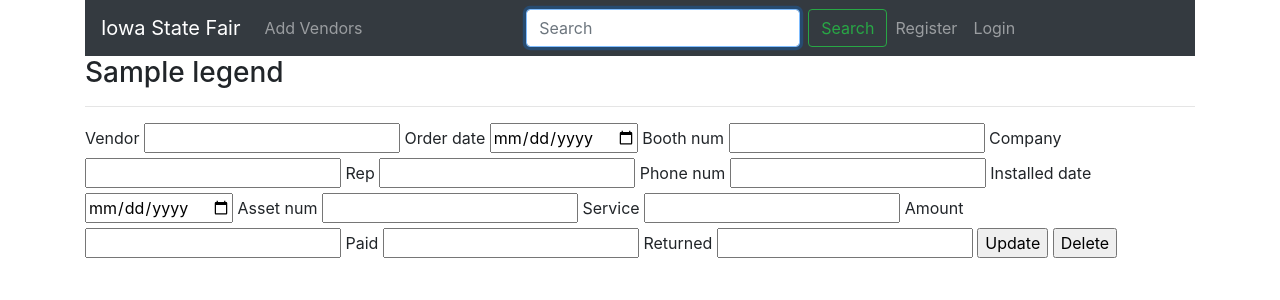
After one commit to kims99/Project, a Flask app: template templates/vendors.html in a window 1280 px wide. The commit adds this page. Shown: the top 300 px of the page. Run offline with Flask 2, Linux system fonts and the light colour scheme; the template is opened without the code that fills it: most values are stand-ins (such as "Sample title", 1, 10 or a date in 2020); form fields are guessed from the names that the template uses; parts of the project's set-up code (start-up, migrations or seed data) failed here and were passed over; some libraries are stand-ins or nearby versions.

Commit message:
Created vendors page and edited

```diff
--- a/templates/add_vendor.html
+++ b/templates/add_vendor.html
@@ -22,7 +22,7 @@
         {{ form.returned.label }} {{ form.returned(size=3) }}
 
 
-        <input type="submit" value="Add New App">
+        <input type="submit" value="Add New Order">
 
     </form>
 
--- /dev/null
+++ b/templates/vendors.html
@@ -0,0 +1,31 @@
+{% extends 'base.html' %}
+{% block body %}
+<div>
+    <h3>{{ legend }}</h3>
+    <hr />
+
+    {%if form %}
+    <form method="POST" action="">
+
+        {{ form.csrf_token }}
+        {{ form.vendor_id.label }} {{ form.vendor_id }}
+        {{ form.order_date.label }} {{ form.order_date }}
+        {{ form.booth_num.label }} {{ form.booth_num }}
+        {{ form.company.label }} {{ form.company }}
+        {{ form.rep.label }} {{ form.rep }}
+        {{ form.phone_num.label }} {{ form.phone_num }}
+        {{ form.installed_date.label }} {{ form.installed_date }}
+        {{ form.asset_num.label }} {{ form.asset_num }}
+        {{ form.service.label }} {{ form.service }}
+        {{ form.amount.label }} {{ form.amount }}
+        {{ form.paid.label }} {{ form.paid }}
+        {{ form.returned.label }} {{ form.returned }}
+
+        <input type="submit" formaction="{{ url_for('update_vendor', vendor_id=form.vendor_id) }}" value="Update">
+        <input type="submit" formaction="{{ url_for('delete_vendor', vendor_id=form.vendor_id) }}" value="Delete">
+
+    </form>
+    {% endif %}
+
+</div>
+{% endblock %}
```
